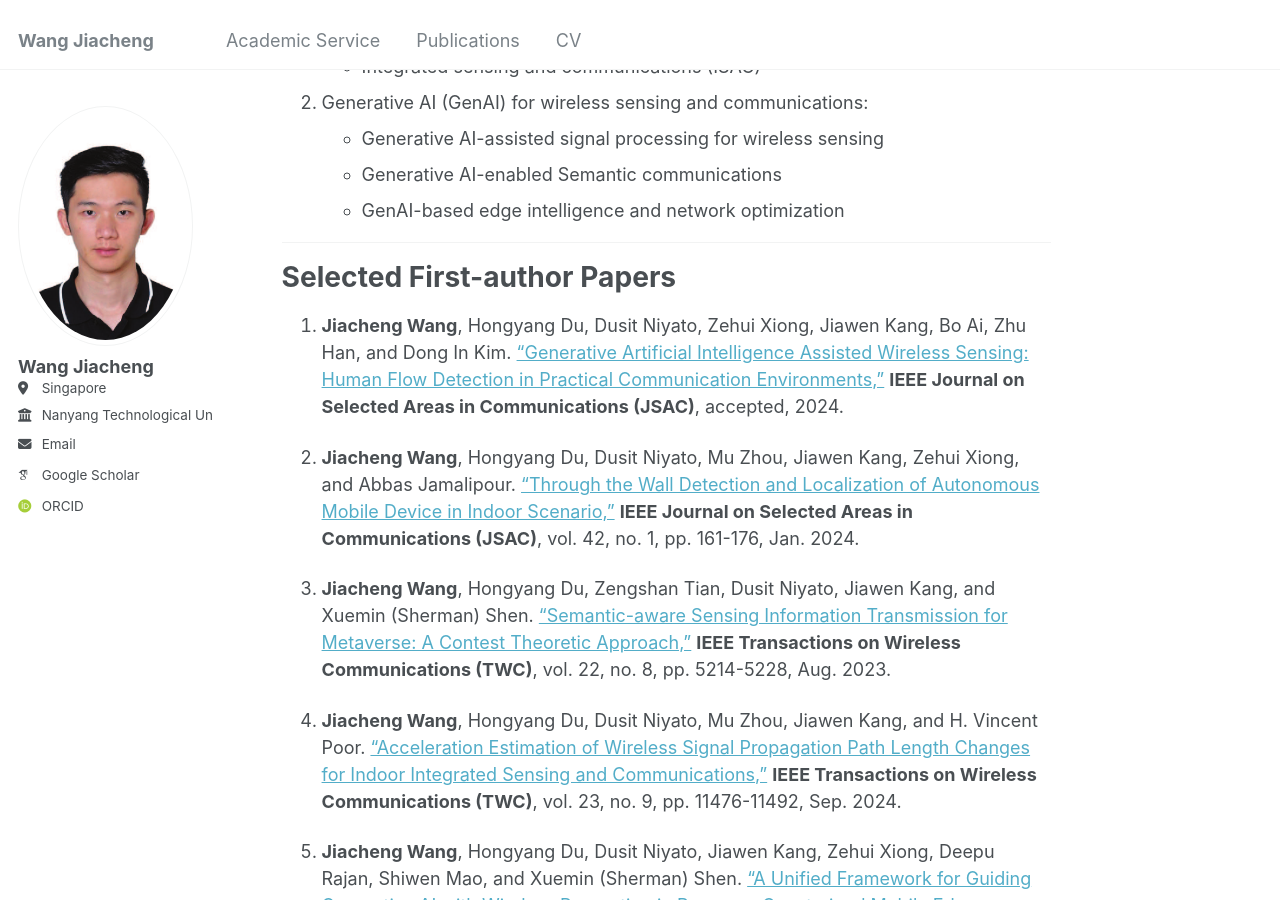
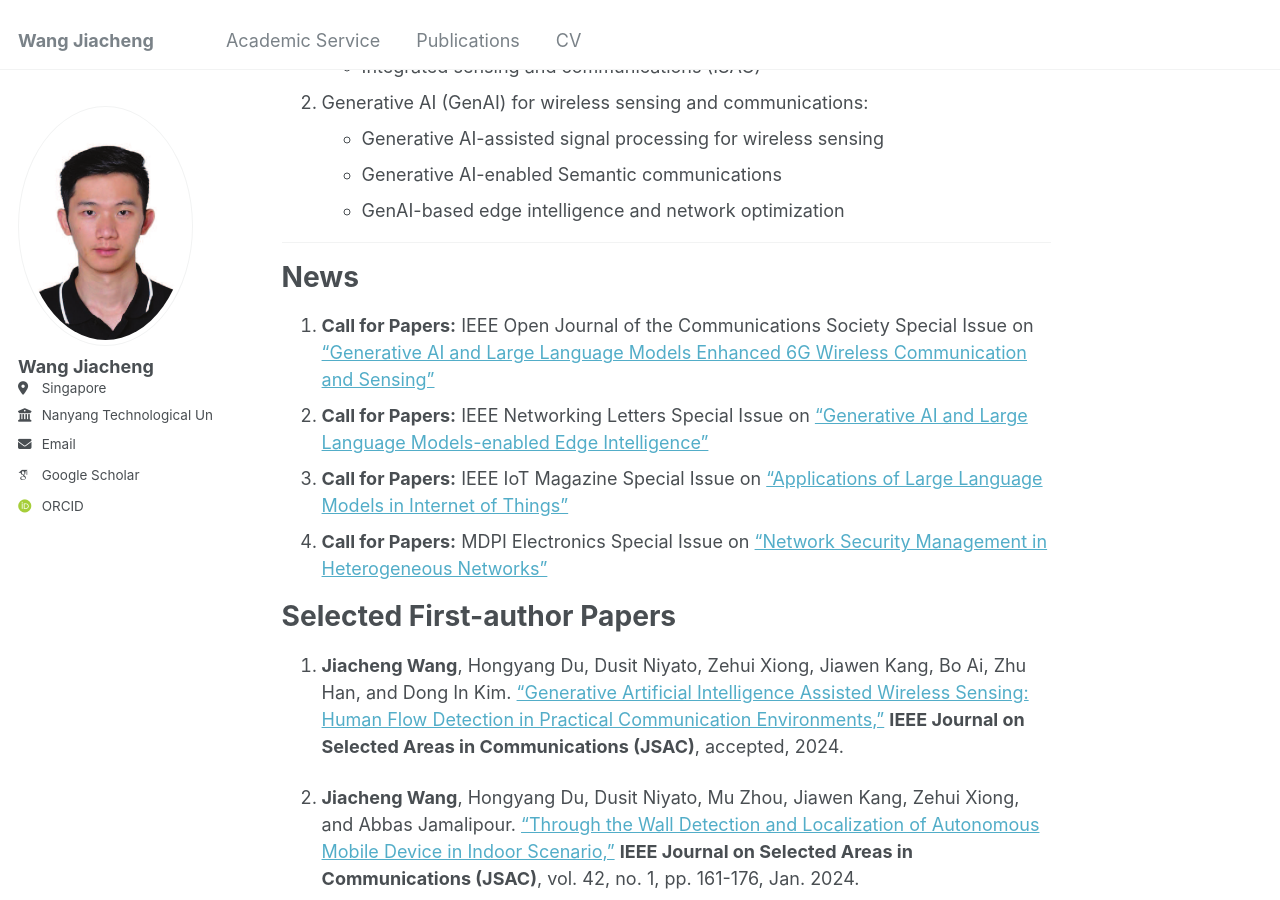
Before and after one commit to W-JiaCheng/W-JiaCheng.github.io, a Jekyll site: the page built from _pages/about.md, in a window 1280 px wide and 900 px high, scrolled down 470 px. Built offline with Jekyll 4.4.1, drawn with Linux system fonts in a browser that asks for light colours; some web fonts are replaced; some of the changed text lies outside the part shown.

Commit message:
Update about.md

```diff
--- a/_pages/about.md
+++ b/_pages/about.md
@@ -21,6 +21,14 @@ I am a Postdoctoral Research Fellow at the College of Computing and Data Science
    - GenAI-based edge intelligence and network optimization
 
 ---
+
+News
+======
+1. **Call for Papers:** IEEE Open Journal of the Communications Society Special Issue on ["Generative AI and Large Language Models Enhanced 6G Wireless Communication and Sensing"](https://www.comsoc.org/publications/journals/ieee-ojcoms/cfp/generative-ai-and-large-language-models-enhanced-6g-wireless)
+2. **Call for Papers:** IEEE Networking Letters Special Issue on ["Generative AI and Large Language Models-enabled Edge Intelligence"](https://www.comsoc.org/publications/journals/ieee-lnet/cfp/generative-ai-and-large-language-models-enabled-edge)
+3. **Call for Papers:** IEEE IoT Magazine Special Issue on ["Applications of Large Language Models in Internet of Things"](https://www.comsoc.org/publications/magazines/ieee-internet-things-magazine/cfp/applications-large-language-models)
+4. **Call for Papers:** MDPI Electronics Special Issue on ["Network Security Management in Heterogeneous Networks"](https://www.mdpi.com/journal/electronics/special_issues/IL4N9306O0)
+
 
 Selected First-author Papers
 ======
```
Also changed, not shown: other parts of _pages/about.md (+0 -7 lines).
